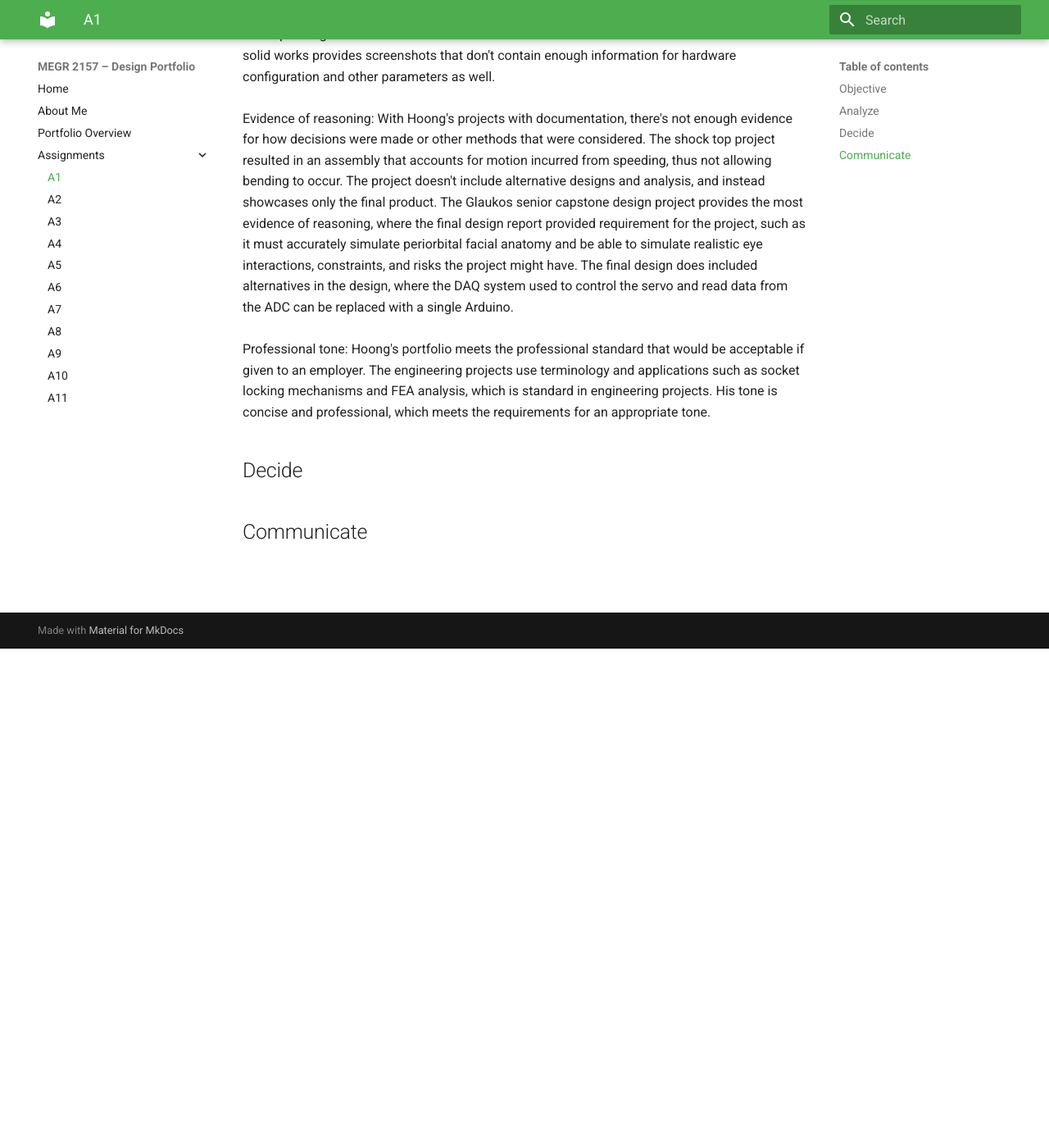
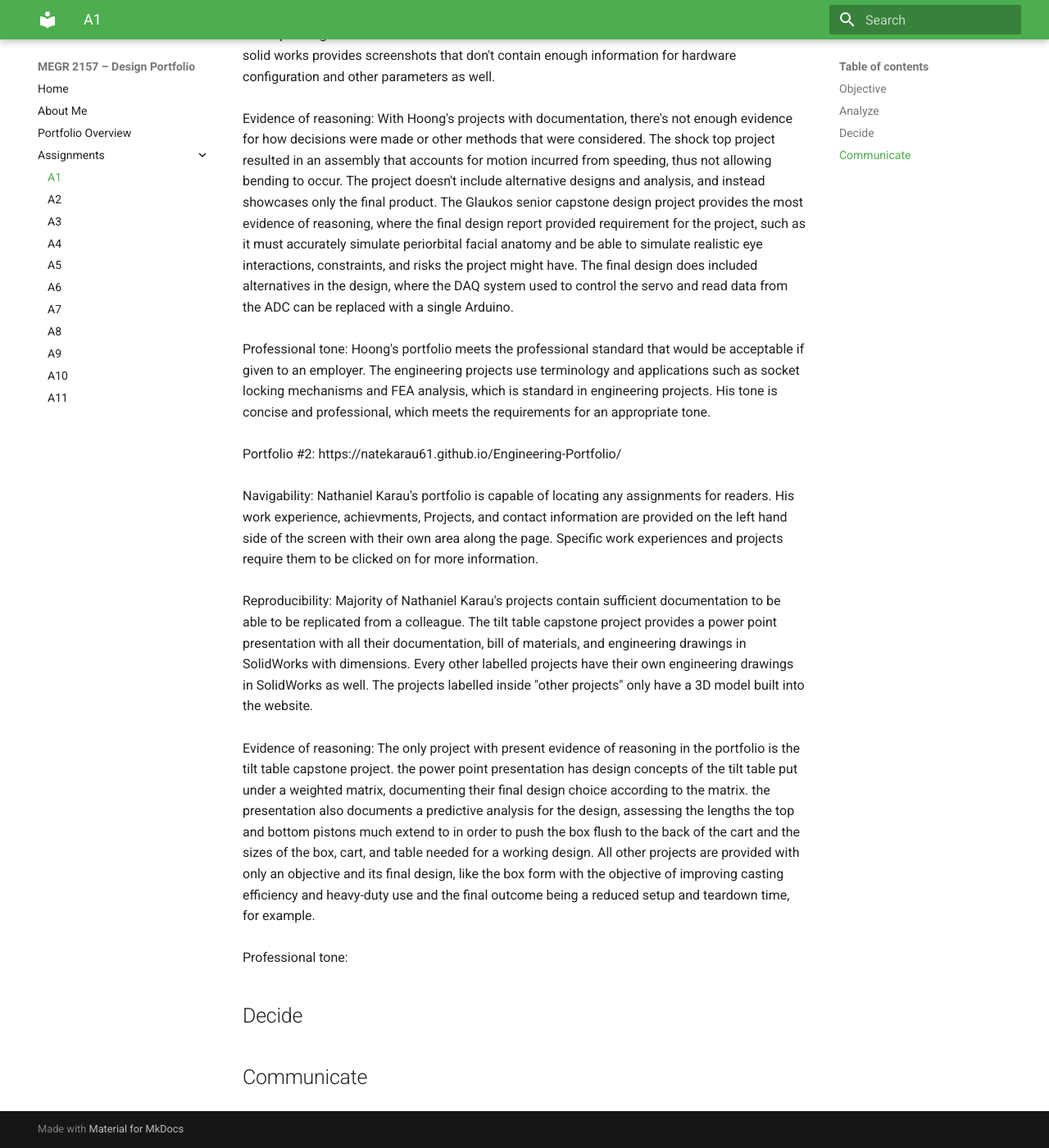
Before and after one commit to ajchiocca/megr2157-portfolio, an MkDocs documentation site: the page built from docs/assignments/A01/index.md, in a window 1280 px wide and 1400 px high, scrolled down 609 px. Shown: the whole window at 82% size. Built offline with MkDocs 1.6.1 and Material for MkDocs 9.7.7, drawn with Linux system fonts in a browser that asks for light colours.

Commit message:
Update index.md

```diff
--- a/docs/assignments/A01/index.md
+++ b/docs/assignments/A01/index.md
@@ -20,6 +20,21 @@ Evidence of reasoning: With Hoong's projects with documentation, there's not eno
 <br>
 Professional tone: Hoong's portfolio meets the professional standard that would be acceptable if given to an employer. The engineering projects use terminology and applications such as socket locking mechanisms and
 FEA analysis, which is standard in engineering projects. His tone is concise and professional, which meets the requirements for an appropriate tone.
+<br>
+<br>
+Portfolio #2: https://natekarau61.github.io/Engineering-Portfolio/
+<br>
+<br>
+Navigability: Nathaniel Karau's portfolio is capable of locating any assignments for readers. His work experience, achievments, Projects, and contact information are provided on the left hand side of the screen with their own area along the page. Specific work experiences and projects require them to be clicked on for more information.
+<br>
+<br>
+Reproducibility: Majority of Nathaniel Karau's projects contain sufficient documentation to be able to be replicated from a colleague. The tilt table capstone project provides a power point presentation with all their documentation, bill of materials, and engineering drawings in SolidWorks with dimensions. Every other labelled projects have their own engineering drawings in SolidWorks as well. The projects labelled inside "other projects" only have a 3D model built into the website.
+<br>
+<br>
+Evidence of reasoning: The only project with present evidence of reasoning in the portfolio is the tilt table capstone project. the power point presentation has design concepts of the tilt table put under a weighted matrix, documenting their final design choice according to the matrix. the presentation also documents a predictive analysis for the design, assessing the lengths the top and bottom pistons much extend to in order to push the box flush to the back of the cart and the sizes of the box, cart, and table needed for a working design. All other projects are provided with only an objective and its final design, like the box form with the objective of improving casting efficiency and heavy-duty use and the final outcome being a reduced setup and teardown time, for example.
+<br>
+<br>
+Professional tone:
 
 ## Decide
 
```
